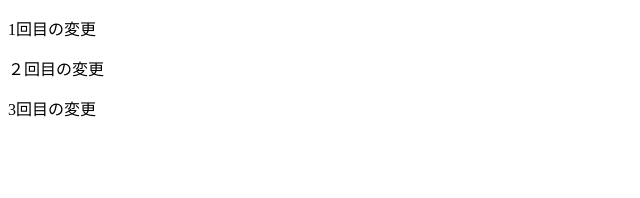
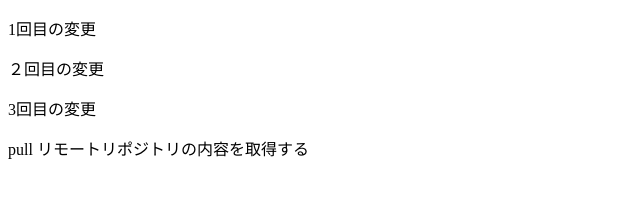
Before and after one commit to cow-bebop/git-practice, a plain HTML site: page index.html in a window 1280 px wide. Shown: the whole page, without its empty margins (0-640 px from the left). Drawn offline with Linux system fonts and the light colour scheme.

Commit message:
pull リモートリポジトリの内容を取得する

```diff
--- a/index.html
+++ b/index.html
@@ -10,5 +10,6 @@
     <p>1回目の変更</p>
     <p>２回目の変更</p>
     <p>3回目の変更</p>
+    <p>pull リモートリポジトリの内容を取得する</p>
   </body>
 </html>
```
